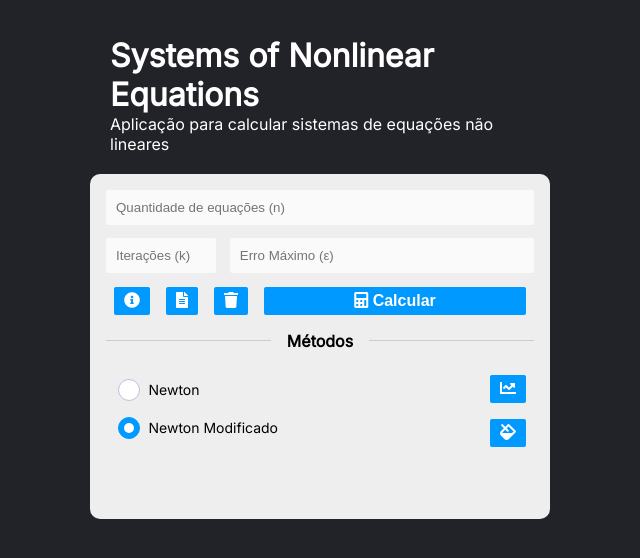
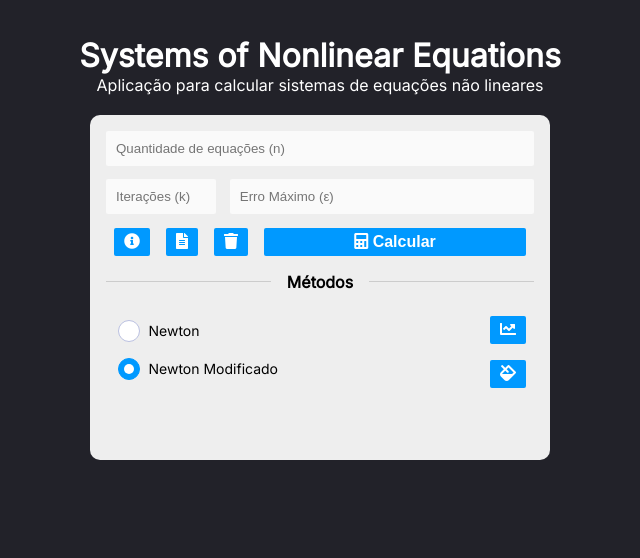
Before and after one commit to MatheusRibeiroS/MNC-Systems-of-Nonlinear-Equations, a website: page index.html in a window 1280 px wide. Shown: the whole page, without its empty margins (320-960 px from the left). Drawn offline with nearby package versions, Linux system fonts and the light colour scheme.

Commit message:
update styles

```diff
--- a/src/scss/global.scss
+++ b/src/scss/global.scss
@@ -1,7 +1,8 @@
 :root {
   --primary: #0099ff;
   --primary-dark: #003f92;
-  background-color: #222229;
+  --color-page-background: #222229;
+  background-color: var(--color-page-background);
   color: white;
   @import url('https://fonts.googleapis.com/css2?family=Inter&display=swap');
 }
--- a/src/scss/styles.scss
+++ b/src/scss/styles.scss
@@ -1,4 +1,5 @@
 div .title {
+  white-space: nowrap;
   display: flex;
   flex-direction: column;
   align-items: center;
```
Also changed, not shown: src/css/global.css, src/css/styles.css.
